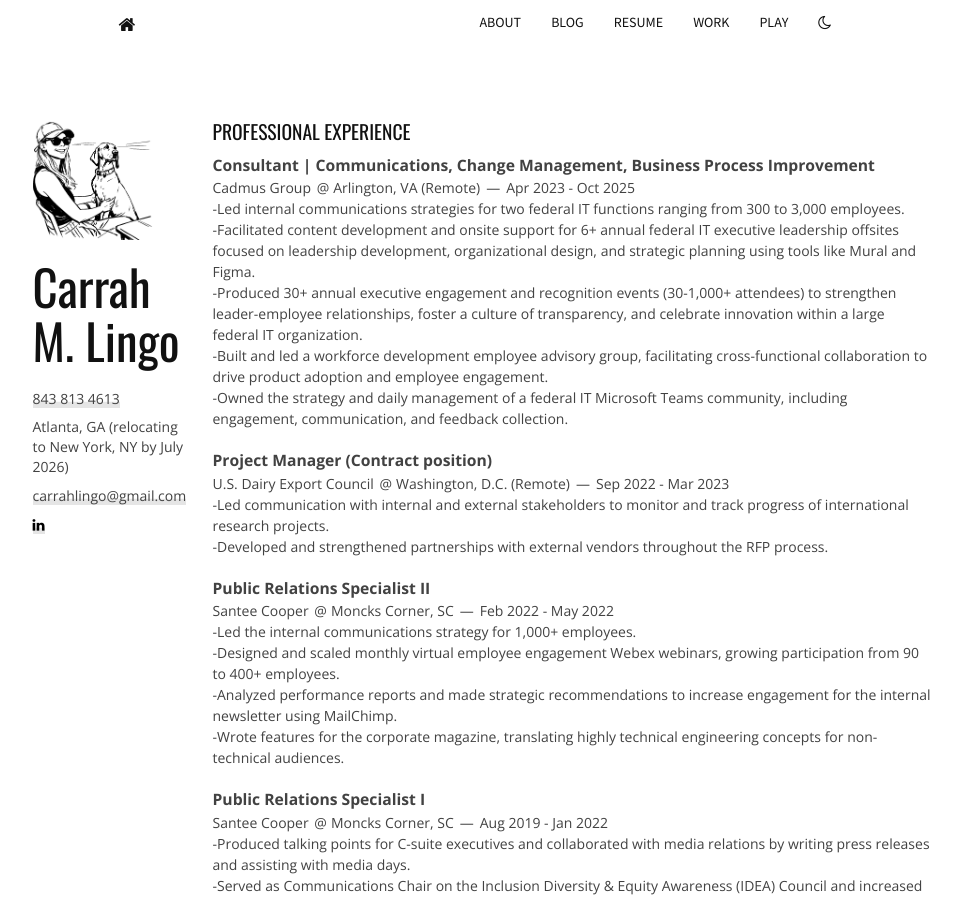
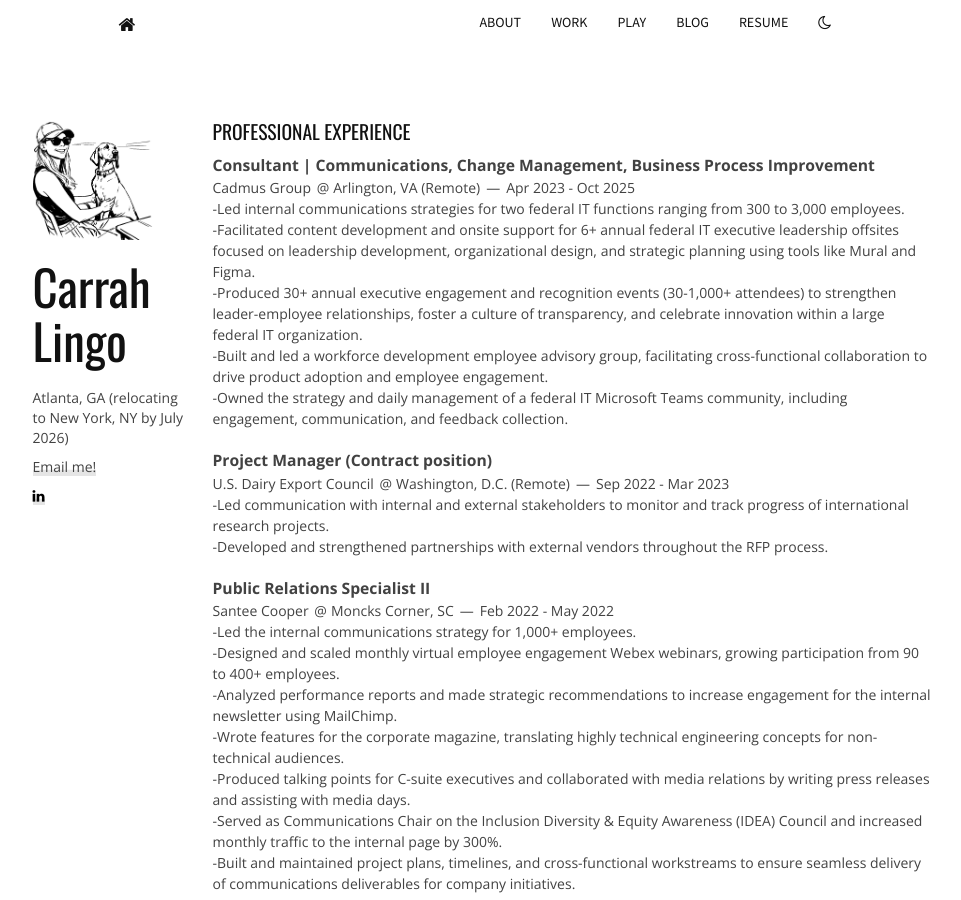
Before and after one commit to carrahlingo/carrahlingo.github.io, a Jekyll site: the page built from resume.html, in a window 1280 px wide and 900 px high. Shown: the whole window, without its empty margins (150-1111 px from the left). Built offline with Jekyll 4.4.1, drawn with Linux system fonts in a browser that asks for light colours; nearby versions of some CDN libraries.

Commit message:
carrah refactor

```diff
--- a/_includes/about.html
+++ b/_includes/about.html
@@ -1,11 +1,11 @@
 <section id="about">
 <div class="container">
   <h3>About Me</h3>
-  <div class="avatar">
+  <div class="about-row">
+    <div class="about-photo">
       <img src="{{ site.baseurl }}static/img/{{ site.avatar }}" alt="Carrah Lingo">
     </div>
-  <div class="panel panel-default">
-    <div class="panel-body">
+    <div class="about-copy">
       <h4>
         Hi, I'm Carrah Lingo.
         This is my personal site where I share writing and updates.
--- a/_includes/header.html
+++ b/_includes/header.html
@@ -18,10 +18,10 @@
       <div id="navbar" class="collapse navbar-collapse">
         <ul class="nav navbar-nav navbar-right">
           <li><a href="{{ site.baseurl }}about.html">ABOUT</a></li>
+        <li><a href="{{ site.baseurl }}work.html">WORK</a></li>
+        <li><a href="{{ site.baseurl }}play.html">PLAY</a></li>
         <li><a href="{{ site.baseurl }}blog.html">BLOG</a></li>
         <li><a href="{{ site.baseurl }}resume.html">RESUME</a></li>
-        <li><a href="{{ site.baseurl }}work.html">WORK</a></li>
-        <li><a href="{{ site.baseurl }}play.html">PLAY</a></li>
         <li class="navbar-theme-toggle">
           <a href="#" class="theme-toggle" aria-label="Toggle dark mode"><i class="fa fa-moon-o"></i></a>
         </li>
--- a/resume.html
+++ b/resume.html
@@ -1,6 +1,6 @@
 ---
 layout: layout
-title: Carrah M. Lingo's Resume
+title: Carrah Lingo's Resume
 ---
 
 <div class="resume-page">
@@ -11,16 +11,25 @@ title: Carrah M. Lingo's Resume
 					<a href="/"><img src="{{ site.baseurl }}static/img/{{ site.avatar }}" class="resume-photo" alt=""></a>
 				</div>
 
-				<h1 class="resume-name">Carrah M. Lingo</h1>
+				<h1 class="resume-name">Carrah Lingo</h1>
 			<p>
-				<a href="tel:+18438134613">843 813 4613</a>
-			</p>
 			<address>
 				Atlanta, GA (relocating to New York, NY by July 2026)
 			</address>
 			<p>
-				<a href="mailto:carrahlingo@gmail.com">carrahlingo@gmail.com</a>
+				<a id="resume-email" href="#" aria-label="Email" role="button">Email me!</a>
 			</p>
+			<script>
+			(function() {
+				var el = document.getElementById('resume-email');
+				var parts = ['carrahlingo', 'gmail', 'com'];
+				el.addEventListener('click', function(e) {
+					e.preventDefault();
+					var addr = parts[0] + '@' + parts[1] + '.' + parts[2];
+					window.location.href = 'mailto:' + addr;
+				});
+			})();
+			</script>
 				<p>
 					<a href="https://linkedin.com/in/carrahlingo" aria-label="LinkedIn">
 						<i class="fa fa-linkedin"></i>
@@ -87,14 +96,6 @@ title: Carrah M. Lingo's Resume
 					<p>
 						-Wrote features for the corporate magazine, translating highly technical engineering concepts for non-technical audiences.
 					</p>
-				</article>
-
-				<article class="resume-item">
-					<header>
-						<h1 class="resume-item-title">Public Relations Specialist I</h1>
-						<span class="resume-company">Santee Cooper</span>
-						<span class="resume-meta"><address>Moncks Corner, SC</address><time>Aug 2019 - Jan 2022</time></span>
-					</header>
 					<p>
 						-Produced talking points for C-suite executives and collaborated with media relations by writing press releases and assisting with media days.
 					</p>
```
Also changed, not shown: static/js/home-split.js (+15 -10 lines), static/img/home-chair.png (added), static/img/home-popper.png (added), static/img/play/item-event-photo-1.png (added), static/img/play/item-event-photo-1.svg (added), static/img/play/item-event-photo-2.svg (added), static/img/play/item-event-photo-3.png (added), static/img/play/item-event-photo-3.svg (added), static/img/play/item-laptop-podcast.png (added), static/img/play/item-laptop-podcast.svg (added), static/img/play/item-mic-podcast.png (added), static/img/play/item-mic-podcast.svg (added), static/img/play/shelf-bar.jpg (added), static/img/play/shelf-events.svg (added), 2 more files. Lines whose indentation alone changed are shown as unchanged.
